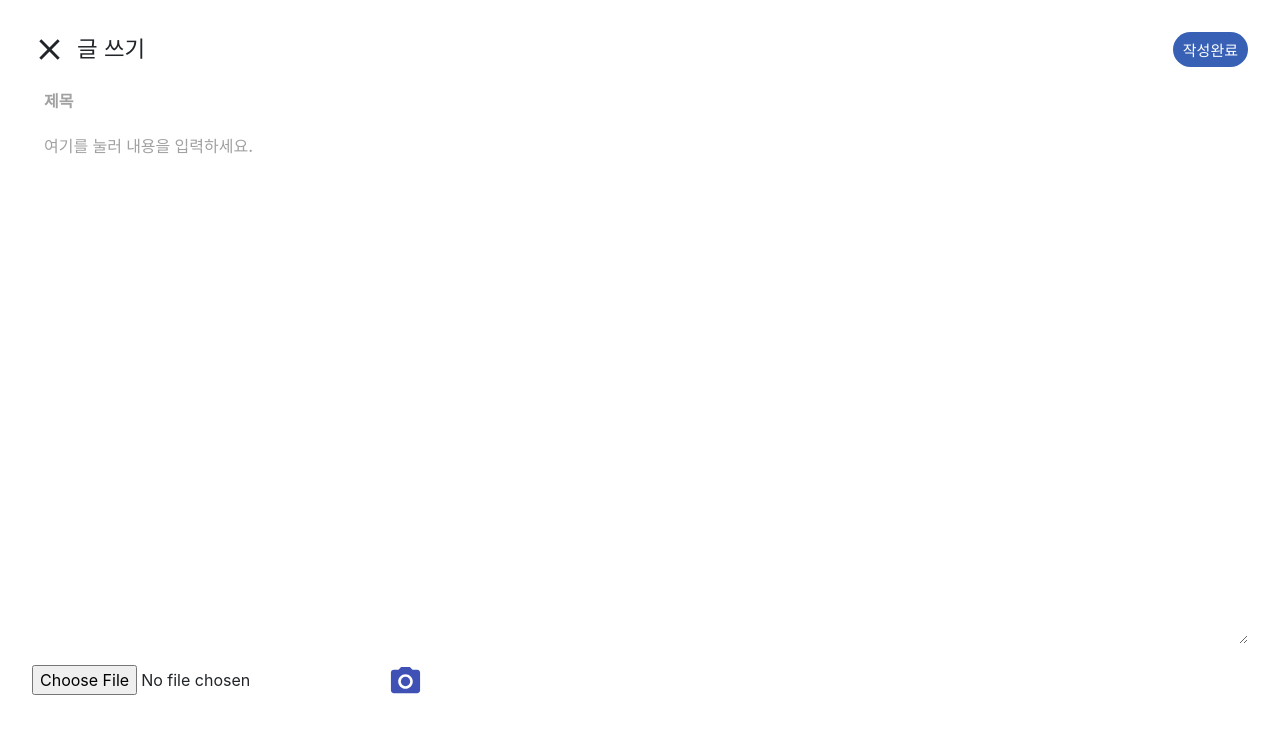
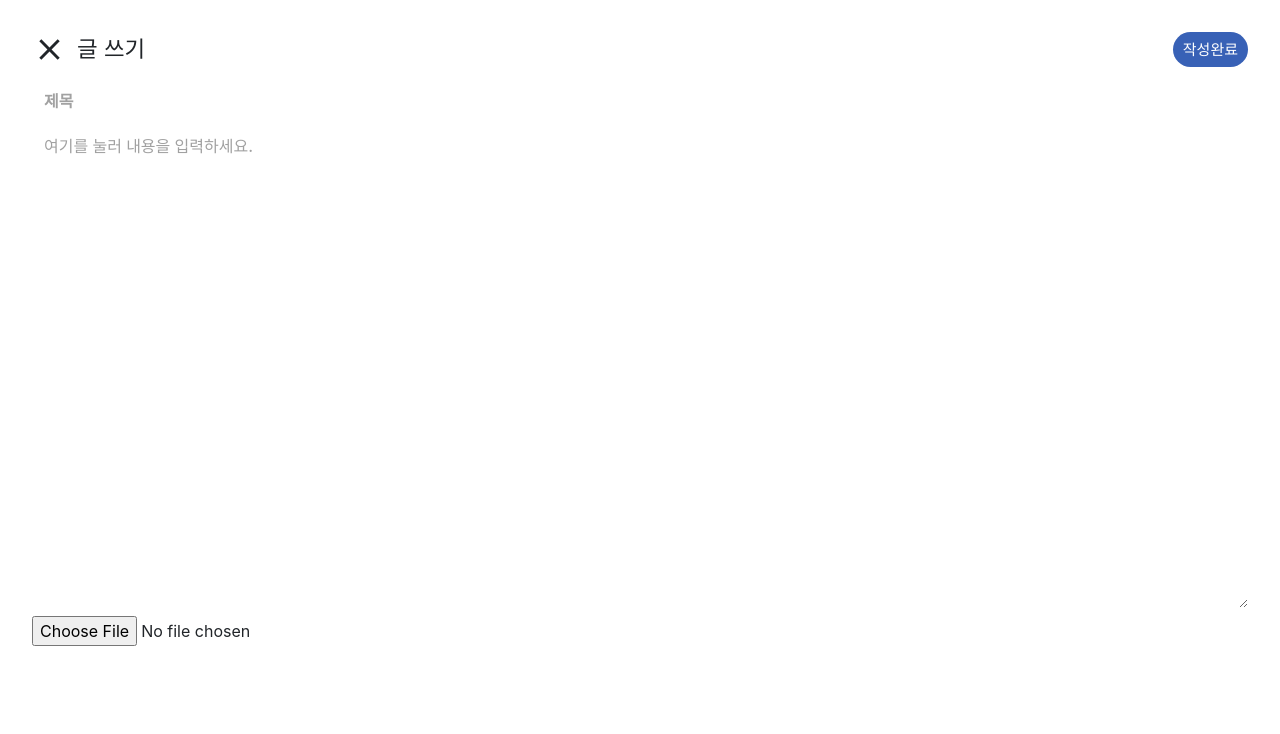
Before and after one commit to lukelookluck/naraebar, a React (Create React App) app in the folder web_frontend/: page /Community/Create in a window 1280 px wide. Shown: the top 734 px of the page. Built offline with nearby package versions, Linux system fonts and the light colour scheme.

Commit message:
updated 글쓰기

```diff
--- a/web_frontend/src/components/RecipeList/style.jsx
+++ b/web_frontend/src/components/RecipeList/style.jsx
@@ -2,7 +2,6 @@ import styled from "styled-components";
 
 const Wrapper = styled.div`
   & .list-box {
-    margin-top: 15%;
     padding-left: 10%;
     padding-right: 10%;
   }
--- a/web_frontend/src/pages/ArticleForm/index.jsx
+++ b/web_frontend/src/pages/ArticleForm/index.jsx
@@ -58,9 +58,9 @@ const ArticleForm = ({ history }) => {
             </b-input-group>
             <div class="form-group mb-2">
               <textarea
-                class="form-control"
+                class="form-control form-textarea"
                 placeholder="여기를 눌러 내용을 입력하세요."
-                rows="21"
+                // rows="21"
                 v-model="articleData.content"
               ></textarea>
             </div>
@@ -71,7 +71,7 @@ const ArticleForm = ({ history }) => {
                 aria-label="upload picture"
                 component="span"
               >
-                <PhotoCameraIcon fontSize="large" />
+                {/* <PhotoCameraIcon fontSize="large" /> */}
               </IconButton>
             </label>
           </form>
--- a/web_frontend/src/pages/ArticleForm/style.jsx
+++ b/web_frontend/src/pages/ArticleForm/style.jsx
@@ -8,7 +8,7 @@ const Wrapper = styled.div`
   & .article-create-button {
     border: none;
     border-radius: 25px;
-    padding: 7.5px 10px;
+    padding: 7px 10px;
     background-color: rgb(56, 97, 182);
 
     height: 35px;
@@ -48,6 +48,10 @@ const Wrapper = styled.div`
     color: #a1a1a1;
     font-weight: 500;
   }
+
+  & .form-textarea {
+    height: 60vh;
+  }
 `;
 
 export default Wrapper;
```
